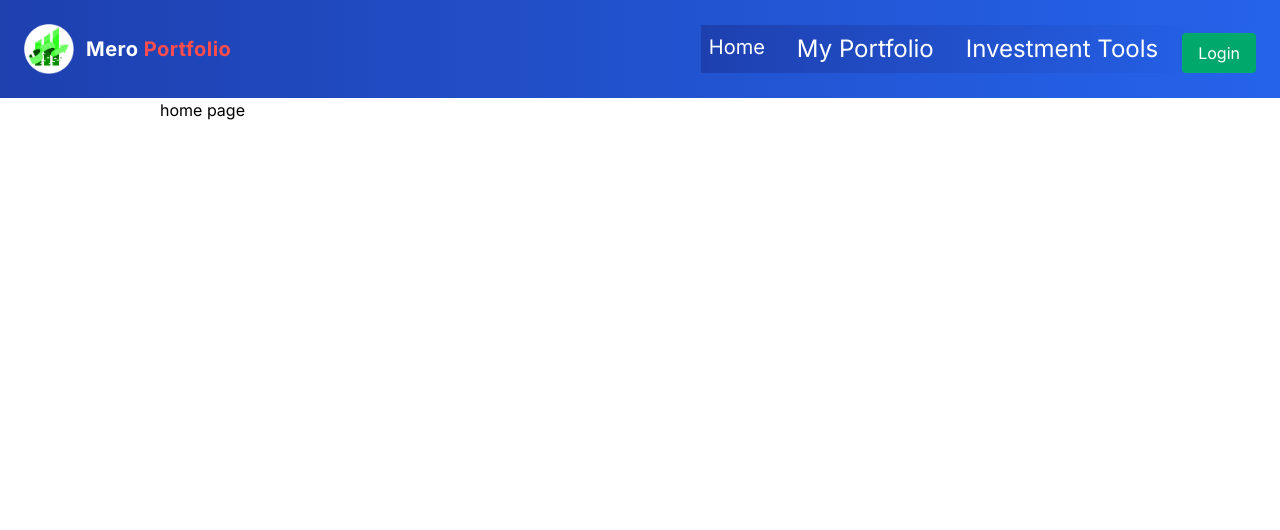
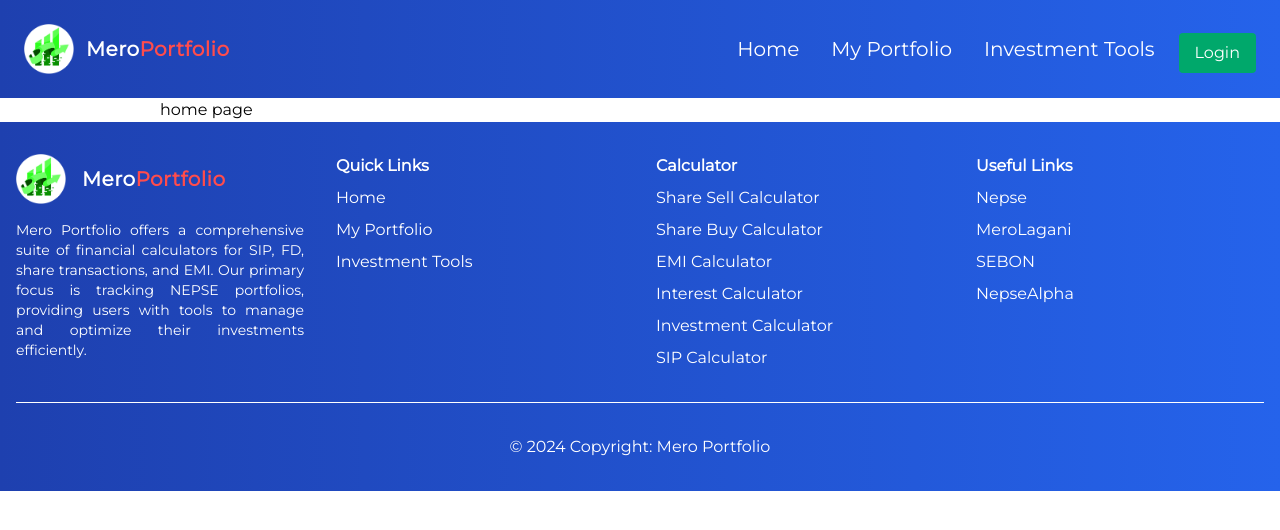
Before and after one commit to ashokbasnetofficial/nepse-portfolio_nextjs, a Next.js app: page / in a window 1280 px wide. Shown: the top 530 px of the page. Built offline with nearby package versions, Linux system fonts and the light colour scheme.

Commit message:
feat: add footer section

```diff
--- a/src/app/globals.css
+++ b/src/app/globals.css
@@ -116,17 +116,16 @@
   top: 0%;
   left: -100%;
   width: 100%;
-  background-image: linear-gradient(to right, #1e40af, #2563eb); /* Using the hexadecimal values for blue-800 and blue-600 */
-    z-index: 100;
   height: 100%;
+  background-color: #005ac1;
   transition: left 0.3s ease;
   display: flex;
+  z-index: 10;
   flex-direction: column;
   justify-content: center;
   align-items: center;
   text-align: center;
-  z-index: 10;
-}
+ }
 
 .menu.open {
   left: 0;
--- a/src/app/layout.tsx
+++ b/src/app/layout.tsx
@@ -1,9 +1,11 @@
 import type { Metadata } from "next";
-import { Inter } from "next/font/google";
+import { Montserrat } from "next/font/google";
 import "./globals.css";
 import Navbar from "@/components/Navbar";
+
 import Providers from "@/redux/Provider";
-const inter = Inter({ subsets: ["latin"] });
+import Footer from "@/components/UI/Footer";
+const inter = Montserrat({ weight:'400', subsets: ['latin'] });
 export const metadata: Metadata = {
   title: "Mero Portfolio",
   description: "Mero portfolio is website make with next js with Mongodb for managing stock portfolio of nepse",
@@ -23,6 +25,7 @@ export default function RootLayout({
             {children}
           </main>
         </Providers>
+        <Footer />
       </body>
     </html>
   );
--- a/src/components/Navbar.tsx
+++ b/src/components/Navbar.tsx
@@ -14,18 +14,18 @@ const Navbar: React.FC = () => {
             <div className="container mx-auto flex justify-between items-center">
                 <a href='/' className="flex space-x-1 items-center">
                     <Image src={logo} width={50} height={50} alt='mero portfolio' />
-                    <p className='text-white font-bold tracking-wide text-xl pl-2'>Mero <span className='text-bright-red'>Portfolio</span></p>
+                    <p className='text-white font-bold tracking-wide text-xl pl-2'>Mero<span className='text-bright-red'>Portfolio</span></p>
                 </a>
                 <div className={`menu ${isOpen ? 'open' : ''} md:relative md:left-auto md:top-auto md:flex md:flex-row md:items-center md:bg-transparent md:w-auto`}>
                     <ul className="flex flex-col md:flex-row md:space-x-4">
                         <li>
-                            <Link href='/' className='mx-2 hover:text-bright-red md:text-xl sm:text-2xl mb-4 xs:text-2xl' onClick={() => setIsOpen(!isOpen)}>Home</Link>
+                            <Link href='/' className='mx-2 hover:text-bright-red transition duration-300 md:text-xl sm:text-2xl mb-4 xs:text-2xl' onClick={() => setIsOpen(!isOpen)}>Home</Link>
                         </li>
                         <li>
-                            <Link href='/my-portfolio' className='mx-2 hover:text-bright-red  md:text-2xl sm:text-2xl mb-4 xs:text-2xl' onClick={() => setIsOpen(!isOpen)}>My Portfolio</Link>
+                            <Link href='/my-portfolio' className='mx-2 hover:text-bright-red transition duration-300  md:text-xl sm:text-2xl mb-4 xs:text-2xl' onClick={() => setIsOpen(!isOpen)}>My Portfolio</Link>
                         </li>
                         <li>
-                            <Link href='/investment-tools' className='mx-2 hover:text-bright-red  md:text-2xl sm:text-2xl mb-4  xs:text-2xl  ' onClick={() => setIsOpen(!isOpen)}>Investment Tools</Link>
+                            <Link href='/investment-tools' className='mx-2 hover:text-bright-red transition duration-300  md:text-xl sm:text-2xl mb-4  xs:text-2xl  ' onClick={() => setIsOpen(!isOpen)}>Investment Tools</Link>
                         </li>
                     </ul>
                     <button className="btn-primary  md:mt-2 md:ml-4">Login</button>
--- /dev/null
+++ b/src/components/UI/Footer.tsx
@@ -0,0 +1,55 @@
+"use client";
+import Link from "next/link";
+import Image from "next/image";
+import logo from '../../../public/logo/mero portfolio.png';
+
+const Footer = () => {
+  return (
+    <div className="bg-gradient-to-r from-blue-800 to-blue-600 text-white py-8 px-4">
+      <div className="max-w-7xl mx-auto grid grid-cols-1 sm:grid-cols-2 md:grid-cols-4 gap-8">
+        <div>
+          <a href='/' className="flex items-center gap-2">
+            <Image src={logo} height='50' width='50' alt="logo" />
+            <p className='text-white font-bold tracking-wide text-xl pl-2'>Mero<span className='text-bright-red'>Portfolio</span></p>
+          </a>
+          <p className="mt-4 text-sm text-justify">Mero Portfolio offers a comprehensive suite of financial calculators for SIP, FD, share transactions, and EMI. Our primary focus is tracking NEPSE portfolios, providing users with tools to manage and optimize their investments efficiently.
+          </p>
+        </div>
+
+        <div>
+          <h5 className="font-semibold mb-2">Quick Links</h5>
+          <div className="flex flex-col gap-2">
+            <Link href='/' className="hover:text-bright-red transition duration-300">Home</Link>
+            <Link href='/portfolio' className="hover:text-bright-red transition duration-300">My Portfolio</Link>
+            <Link href='/tools' className="hover:text-bright-red transition duration-300">Investment Tools</Link>
+          </div>
+        </div>
+
+        <div>
+          <h5 className="font-semibold mb-2">Calculator</h5>
+          <div className="flex flex-col gap-2">
+            <Link href='/calculator/share-sell' className="hover:text-bright-red transition duration-300">Share Sell Calculator</Link>
+            <Link href='/calculator/share-buy' className="hover:text-bright-red transition duration-300">Share Buy Calculator</Link>
+            <Link href='/calculator/emi' className="hover:text-bright-red transition duration-300">EMI Calculator</Link>
+            <Link href='/calculator/interest' className="hover:text-bright-red transition duration-300">Interest Calculator</Link>
+            <Link href='/calculator/investment' className="hover:text-bright-red transition duration-300">Investment Calculator</Link>
+            <Link href='/calculator/sip' className="hover:text-bright-red transition duration-300">SIP Calculator</Link>
+          </div>
+        </div>
+
+        <div>
+          <h5 className="font-semibold mb-2">Useful Links</h5>
+          <div className="flex flex-col gap-2">
+            <Link href='https://www.nepse.com.np' className="hover:text-bright-red transition duration-300">Nepse</Link>
+            <Link href='https://www.merolagani.com' className="hover:text-bright-red transition duration-300">MeroLagani</Link>
+            <Link href='https://www.sebon.gov.np' className="hover:text-bright-red transition duration-300">SEBON</Link>
+            <Link href='https://www.nepsealpha.com' className="hover:text-bright-red transition duration-300">NepseAlpha</Link>
+          </div>
+        </div>
+      </div>
+      <hr className="my-8 border-white" />
+      <p className="text-center">&copy; 2024 Copyright: <a href='/' className="hover:text-bright-red transition duration-300">Mero Portfolio</a></p>
+    </div>
+  );
+}
+export default Footer;
--- a/tailwind.config.ts
+++ b/tailwind.config.ts
@@ -8,6 +8,9 @@ const config: Config = {
   ],
   theme: {
     extend: {
+      colors:{
+          'bright-red': '#FF0000'
+      },
       backgroundImage: {
         "gradient-radial": "radial-gradient(var(--tw-gradient-stops))",
         "gradient-conic":
```
